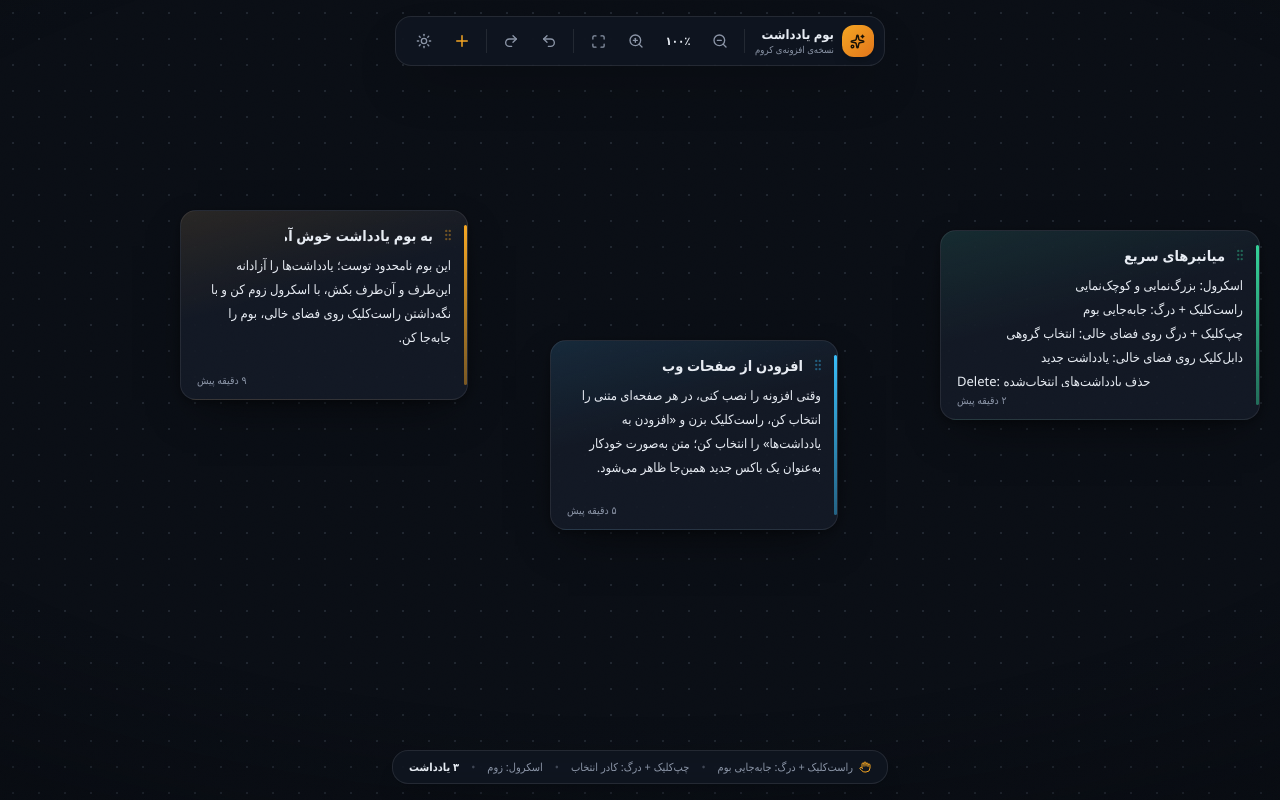
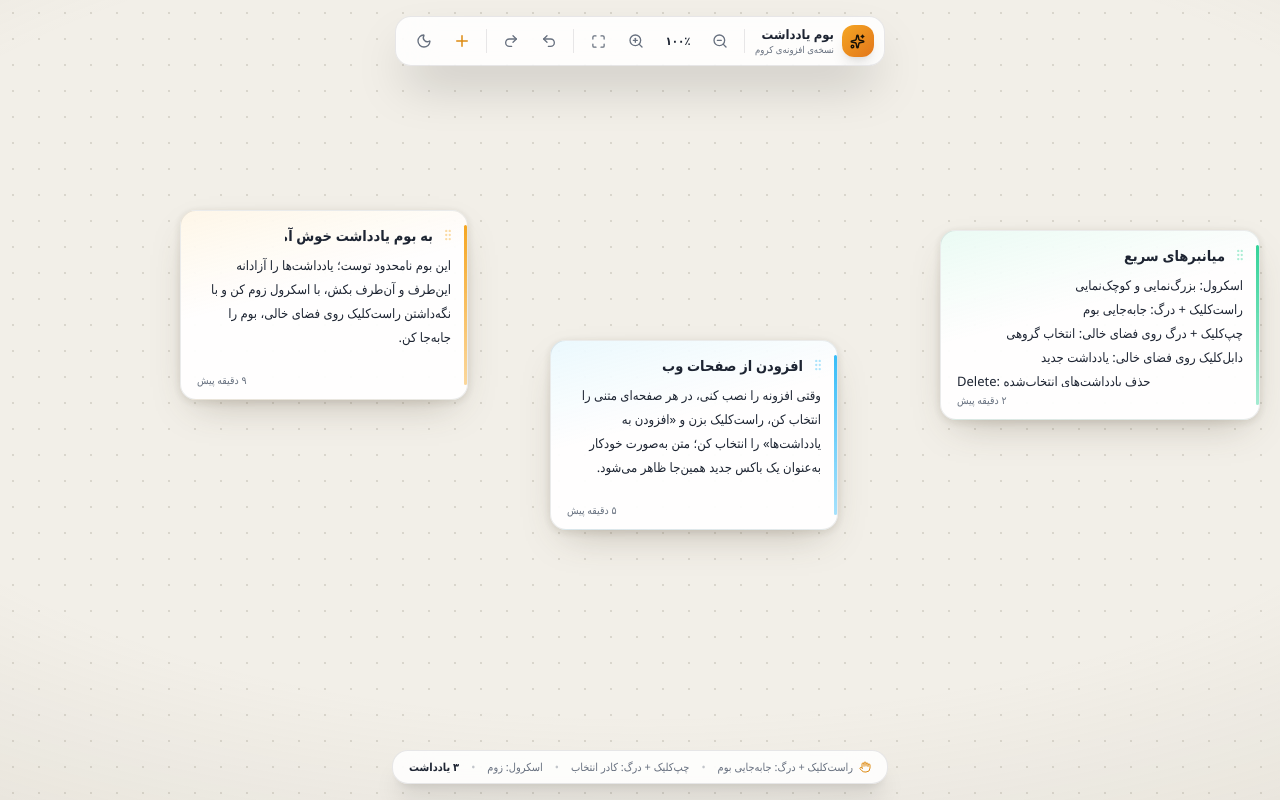
Before and after one commit to arefmaleknasab-dev/note-addon, a React (Vite) app in the folder visual-canvas-note-extension/: page / in a window 1280 px wide. Built offline with nearby package versions, Linux system fonts and the light colour scheme.

Commit message:
Add export naming dialog and system theme sync
Co-authored-by: arena-agent <297053741+arena-agent@users.noreply.github.com>

```diff
--- a/visual-canvas-note-extension/src/App.tsx
+++ b/visual-canvas-note-extension/src/App.tsx
@@ -318,8 +318,33 @@ type CanvasExport = {
 };
 
 type DeleteSnapshot = { notes: Note[]; connections: NoteConnection[]; groups: NoteGroup[] };
+type ExportDialogState = { ids?: string[]; groupId?: string; filename: string; suggestions: string[] };
 
 const safeFilenameDate = () => new Date().toISOString().replace(/[:.]/g, "-");
+const cleanFilename = (name: string) =>
+  name
+    .trim()
+    .replace(/[\\/:*?"<>|\u0000-\u001f]/g, "-")
+    .replace(/\s+/g, " ")
+    .replace(/\.+$/g, "")
+    .slice(0, 90);
+
+const uniqueNonEmpty = (values: string[]) => {
+  const seen = new Set<string>();
+  const out: string[] = [];
+  for (const value of values) {
+    const clean = cleanFilename(value);
+    if (!clean || seen.has(clean)) continue;
+    seen.add(clean);
+    out.push(clean);
+  }
+  return out;
+};
+
+const systemTheme = (): Theme => {
+  if (typeof window !== "undefined" && window.matchMedia?.("(prefers-color-scheme: light)").matches) return "light";
+  return "dark";
+};
 
 export default function App() {
   const [notes, setNotes] = useState<Note[]>([]);
@@ -334,12 +359,13 @@ export default function App() {
   const [editingId, setEditingId] = useState<string | null>(null);
   const [editingGroupId, setEditingGroupId] = useState<string | null>(null);
   const [editingConnectionId, setEditingConnectionId] = useState<string | null>(null);
-  const [theme, setTheme] = useState<Theme>("dark"); // dark by default
+  const [theme, setTheme] = useState<Theme>(() => systemTheme());
   const [loaded, setLoaded] = useState(false);
   const [autoFocusId, setAutoFocusId] = useState<string | null>(null);
   const [recentId, setRecentId] = useState<string | null>(null);
   const [menu, setMenu] = useState<{ x: number; y: number; rows: MenuRow[] } | null>(null);
   const [deletePrompt, setDeletePrompt] = useState<string[] | null>(null);
+  const [exportDialog, setExportDialog] = useState<ExportDialogState | null>(null);
   const [zoomLabel, setZoomLabel] = useState(1);
   const [copyJob, setCopyJob] = useState<{ done: number; total: number } | null>(null);
   const copyingRef = useRef(false);
@@ -349,6 +375,7 @@ export default function App() {
   const notesRef = useRef<Note[]>([]);
   const connectionsRef = useRef<NoteConnection[]>([]);
   const groupsRef = useRef<NoteGroup[]>([]);
+  const selectedRef = useRef<Set<string>>(new Set());
   const themeRef = useRef<Theme>("dark");
   const canvasRef = useRef<HTMLDivElement>(null);
   const worldRef = useRef<HTMLDivElement>(null);
@@ -365,6 +392,7 @@ export default function App() {
   notesRef.current = notes;
   connectionsRef.current = connections;
   groupsRef.current = groups;
+  selectedRef.current = selected;
   themeRef.current = theme;
 
   /* ------------------------------ view ------------------------------ */
@@ -507,7 +535,7 @@ export default function App() {
         setNotes(savedNotes);
         setConnections(s.connections ?? []);
         setGroups((s.groups ?? []).map((g) => normalizeGroup(g, savedNotes)).filter((g): g is NoteGroup => Boolean(g)));
-        setTheme(s.theme ?? "dark");
+        setTheme(systemTheme());
         if (s.view) viewRef.current = s.view;
       } else if (!(await getSeedFlag())) {
         await setSeedFlag();
@@ -533,6 +561,15 @@ export default function App() {
   useEffect(() => {
     document.documentElement.classList.toggle("light", theme === "light");
   }, [theme]);
+
+  useEffect(() => {
+    const media = window.matchMedia?.("(prefers-color-scheme: light)");
+    if (!media) return;
+    const sync = () => setTheme(media.matches ? "light" : "dark");
+    sync();
+    media.addEventListener?.("change", sync);
+    return () => media.removeEventListener?.("change", sync);
+  }, []);
 
   /* --------------------------- note actions ------------------------- */
   const updateNote = useCallback((id: string, patch: Partial<Note>) => {
@@ -652,16 +689,27 @@ export default function App() {
     }
   }, [addRichNotes, addTextNotes, push, readClipboardRich]);
 
-  const exportNotesToFile = useCallback(
-    (ids?: string[]) => {
+  const exportSuggestions = useCallback((ids?: string[], groupId?: string) => {
     const idSet = ids?.length ? new Set(ids) : null;
     const outNotes = notesRef.current.filter((n) => !idSet || idSet.has(n.id));
-      if (!outNotes.length) {
-        push("error", "یادداشتی برای ذخیره انتخاب نشده است");
-        return;
-      }
+    const relatedGroups = groupId
+      ? groupsRef.current.filter((g) => g.id === groupId)
+      : groupsRef.current.filter((g) => !idSet || g.noteIds.some((id) => idSet.has(id)));
+    const titleSuggestions = outNotes.flatMap((note) => [note.title, note.text.split("\n")[0]]);
+    return uniqueNonEmpty([
+      ...relatedGroups.map((group) => group.title),
+      ...titleSuggestions,
+      idSet ? "یادداشت‌های انتخاب‌شده" : "همه یادداشت‌ها",
+      "persian-notes",
+    ]).slice(0, 5);
+  }, []);
+
+  const buildExportPayload = useCallback((ids?: string[]): CanvasExport | null => {
+    const idSet = ids?.length ? new Set(ids) : null;
+    const outNotes = notesRef.current.filter((n) => !idSet || idSet.has(n.id));
+    if (!outNotes.length) return null;
     const outIds = new Set(outNotes.map((n) => n.id));
-      const payload: CanvasExport = {
+    return {
       format: EXPORT_FORMAT,
       version: EXPORT_VERSION,
       exportedAt: new Date().toISOString(),
@@ -674,19 +722,47 @@ export default function App() {
         : groupsRef.current,
       view: idSet ? undefined : viewRef.current,
     };
+  }, []);
+
+  const exportNotesToFile = useCallback(
+    (ids?: string[], groupId?: string) => {
+      const payload = buildExportPayload(ids);
+      if (!payload) {
+        push("error", "یادداشتی برای ذخیره انتخاب نشده است");
+        return;
+      }
+      const suggestions = exportSuggestions(ids, groupId);
+      setMenu(null);
+      setExportDialog({ ids, groupId, suggestions, filename: suggestions[0] ?? (ids?.length ? "یادداشت‌های انتخاب‌شده" : "persian-notes") });
+    },
+    [buildExportPayload, exportSuggestions, push]
+  );
+
+  const confirmExport = useCallback(() => {
+    if (!exportDialog) return;
+    const payload = buildExportPayload(exportDialog.ids);
+    if (!payload) {
+      setExportDialog(null);
+      push("error", "یادداشتی برای ذخیره انتخاب نشده است");
+      return;
+    }
+    const idSet = exportDialog.ids?.length ? new Set(exportDialog.ids) : null;
+    const base = cleanFilename(exportDialog.filename) || exportDialog.suggestions[0] || (idSet ? "selected-notes" : "persian-notes");
+    const withExt = base.toLowerCase().endsWith(".json") ? base : `${base}-${safeFilenameDate()}.json`;
     const blob = new Blob([JSON.stringify(payload, null, 2)], { type: "application/json;charset=utf-8" });
     const url = URL.createObjectURL(blob);
     const a = document.createElement("a");
     a.href = url;
-      a.download = `${idSet ? "selected-notes" : "persian-notes"}-${safeFilenameDate()}.json`;
+    a.download = withExt;
     document.body.appendChild(a);
     a.click();
     a.remove();
     URL.revokeObjectURL(url);
+    setExportDialog(null);
     push("success", idSet ? "انتخاب‌شده‌ها در فایل ذخیره شد" : "همه‌ی یادداشت‌ها در فایل ذخیره شد");
-    },
-    [push]
-  );
+  }, [buildExportPayload, exportDialog, push]);
+
+  const cancelExport = useCallback(() => setExportDialog(null), []);
 
   const importProject = useCallback(
     (raw: unknown) => {
@@ -1263,9 +1339,10 @@ export default function App() {
         return;
       }
       let ids: string[];
+      const currentSelected = selectedRef.current;
       setSelectedConnections(new Set());
       setSelectedGroupId(null);
-      if (selected.has(id)) ids = [...selected];
+      if (currentSelected.has(id)) ids = [...currentSelected];
       else {
         ids = [id];
         setSelected(new Set([id]));
@@ -1278,7 +1355,7 @@ export default function App() {
       gesture.current = { type: "note", sx: e.clientX, sy: e.clientY, moved: false, ids, origins };
       (e.currentTarget as HTMLElement).setPointerCapture?.(e.pointerId);
     },
-    [beginPan, selected]
+    [beginPan]
   );
 
   const onGroupPointerDown = useCallback(
@@ -1911,7 +1988,7 @@ export default function App() {
         { type: "label", text: "رنگ گروه" },
         { type: "swatches", current: group.color, onPick: (color) => updateGroup(group.id, { color }) },
         { type: "sep" },
-        { icon: Download, label: "ذخیره یادداشت‌های این گروه", onClick: () => exportNotesToFile(group.noteIds) },
+        { icon: Download, label: "ذخیره یادداشت‌های این گروه", onClick: () => exportNotesToFile(group.noteIds, group.id) },
         { icon: Trash2, label: "حذف گروه", danger: true, onClick: () => deleteGroup(group.id) },
       ];
       setMenu({ ...clampMenu(e.clientX, e.clientY, 330), rows });
@@ -2419,6 +2496,73 @@ export default function App() {
         )}
       </AnimatePresence>
 
+      <AnimatePresence>
+        {exportDialog && (
+          <motion.div
+            data-ui
+            initial={{ opacity: 0 }}
+            animate={{ opacity: 1 }}
+            exit={{ opacity: 0 }}
+            className="fixed inset-0 z-[95] flex items-center justify-center p-4"
+            style={{ background: "rgba(4,6,10,.42)", backdropFilter: "blur(4px)" }}
+            onPointerDown={cancelExport}
+          >
+            <motion.div
+              initial={{ opacity: 0, y: 16, scale: 0.94 }}
+              animate={{ opacity: 1, y: 0, scale: 1 }}
+              exit={{ opacity: 0, y: 10, scale: 0.96 }}
+              className="glass rounded-3xl p-5 w-full max-w-md shadow-2xl"
+              onPointerDown={(e) => e.stopPropagation()}
+            >
+              <h3 className="text-[15px] font-extrabold mb-2">نام فایل ذخیره</h3>
+              <p className="text-[12.5px] leading-6 mb-3" style={{ color: "var(--text-dim)" }}>
+                قبل از ذخیره، نام فایل را وارد کنید یا یکی از پیشنهادها را انتخاب کنید.
+              </p>
+              <input
+                autoFocus
+                dir="auto"
+                value={exportDialog.filename}
+                className="w-full rounded-2xl px-3 py-2.5 text-[13px] font-bold outline-none mb-3"
+                style={{ background: "var(--surface-2)", color: "var(--text)", border: "1px solid var(--border)" }}
+                placeholder="نام فایل"
+                onChange={(e) => setExportDialog((state) => (state ? { ...state, filename: e.target.value } : state))}
+                onKeyDown={(e) => {
+                  if (e.key === "Enter") confirmExport();
+                  else if (e.key === "Escape") cancelExport();
+                }}
+              />
+              <div className="flex flex-wrap gap-1.5 mb-5">
+                {exportDialog.suggestions.map((suggestion) => (
+                  <button
+                    key={suggestion}
+                    type="button"
+                    className="px-2.5 py-1.5 rounded-xl text-[11.5px] font-bold transition-colors cursor-pointer"
+                    style={{ background: "var(--surface-2)", color: "var(--text)", border: "1px solid var(--border)" }}
+                    onClick={() => setExportDialog((state) => (state ? { ...state, filename: suggestion } : state))}
+                  >
+                    {suggestion}
+                  </button>
+                ))}
+              </div>
+              <div className="flex items-center justify-end gap-2">
+                <button
+                  className="px-4 py-2 rounded-xl text-[13px] font-bold hover:bg-[var(--surface-2)] transition-colors cursor-pointer"
+                  onClick={cancelExport}
+                >
+                  لغو
+                </button>
+                <button
+                  className="px-4 py-2 rounded-xl text-[13px] font-extrabold text-white bg-sky-500 hover:bg-sky-600 transition-colors cursor-pointer"
+                  onClick={confirmExport}
+                >
+                  ذخیره فایل
+                </button>
+              </div>
+            </motion.div>
+          </motion.div>
+        )}
+      </AnimatePresence>
+
       {/* bottom status + hints */}
       <div data-ui className="fixed bottom-4 inset-x-0 z-[65] flex justify-center pointer-events-none px-3">
         <div className="glass rounded-2xl px-4 py-2 flex items-center gap-3 text-[11px] shadow-xl max-w-full overflow-x-auto" style={{ color: "var(--text-dim)" }}>
--- a/visual-canvas-note-extension/src/index.css
+++ b/visual-canvas-note-extension/src/index.css
@@ -472,11 +472,19 @@ body {
 }
 .rich-note-content ul,
 .rich-note-content ol {
-  margin: 0.35em 1.4em 0.65em 0;
-  padding-inline-start: 1.4em;
+  margin: 0.35em 0 0.65em;
+  padding-inline-start: 0;
   padding-inline-end: 0;
+  list-style-position: inside;
+}
+.rich-note-content ul {
+  list-style-type: disc;
+}
+.rich-note-content ol {
+  list-style-type: decimal;
 }
 .rich-note-content li {
+  display: list-item;
   margin: 0.18em 0;
 }
 .rich-note-content blockquote {
```
Also changed, not shown: 1 other file (tests, documents, lock files or other folders). Lines whose indentation alone changed are shown as unchanged.
